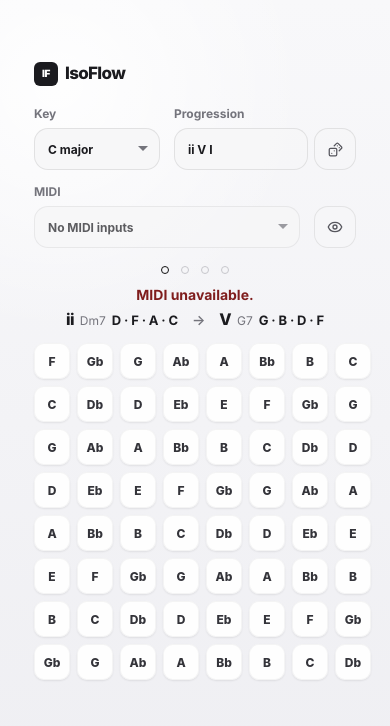
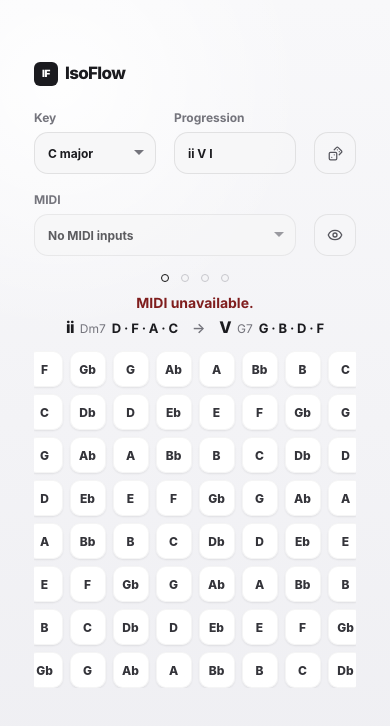
Before and after one commit to kazemio/isoflow, a React (Vite) app: page / in a window 390 px wide. Shown: the top 726 px of the page. Built offline with nearby package versions, Linux system fonts and the light colour scheme.

Commit message:
UI spacing tweaks

```diff
--- a/src/App.jsx
+++ b/src/App.jsx
@@ -799,7 +799,6 @@ function App() {
 
           <label className="ctrl-prog">
             Progression
-            <div className="progression-field">
             <input
               list="progression-presets"
               value={customText}
@@ -811,6 +810,9 @@ function App() {
                 <option key={name} value={chords.join(" ")}>{name}</option>
               ))}
             </datalist>
+          </label>
+
+          <label className="ctrl-random">
             <button
               type="button"
               className="random-button"
@@ -819,7 +821,6 @@ function App() {
             >
               <Dices size={15} />
             </button>
-            </div>
           </label>
 
           <label className="ctrl-midi">
@@ -885,6 +886,7 @@ function App() {
           </div>
         </div>
 
+        <div className="grid-outer">
           <div className="grid">
             {GRID.flat().map((cell) => (
               <button
@@ -897,6 +899,7 @@ function App() {
               </button>
             ))}
           </div>
+        </div>
 
       </section>
     </main>
--- a/src/styles.css
+++ b/src/styles.css
@@ -61,7 +61,6 @@ button {
   letter-spacing: -0.04em;
   color: #1b1b1f;
   align-self: center;
-  padding-right: 20px;
 }
 
 .brand-icon {
@@ -88,7 +87,7 @@ h2 {
 .controls {
   display: grid;
   grid-template-columns: 190px 1fr 150px;
-  gap: 14px;
+  gap: 18px;
   margin: 28px 0 18px;
 }
 
@@ -214,12 +213,17 @@ select {
 }
 
 
+.grid-outer {
+  display: flex;
+  justify-content: center;
+  overflow-x: auto;
+}
+
 .grid {
   display: grid;
   grid-template-columns: repeat(8, 42px);
   gap: 7px;
   width: max-content;
-  margin: 0 auto;
 }
 
 .cell {
@@ -412,28 +416,17 @@ button:disabled {
 
 
 .controls.key-controls {
-  grid-template-columns: auto 150px 1fr 1fr 90px;
+  grid-template-columns: auto 150px 1fr 90px 1fr 90px;
 }
 
-.progression-field {
-  display: flex;
-  align-items: center;
-  gap: 6px;
-  margin-top: 7px;
-}
-
-.progression-field input {
-  margin-top: 0;
-  flex: 1;
-  min-width: 0;
-  appearance: none;
-  font: inherit;
+.ctrl-random {
+  align-self: end;
 }
 
 .random-button {
-  flex-shrink: 0;
-  width: 42px;
+  width: 100%;
   height: 42px;
+  margin-top: 0;
   border-radius: 14px;
   display: grid;
   place-items: center;
@@ -460,8 +453,13 @@ button:disabled {
     grid-template-columns: 1fr 1fr 42px;
     grid-template-areas:
       "brand brand brand"
-      "key prog prog"
+      "key prog rand"
       "midi midi hint";
+  }
+
+  .ctrl-random {
+    grid-area: rand;
+    align-self: end;
   }
 
   .controls.key-controls .brand {
@@ -483,6 +481,7 @@ button:disabled {
 
   .ctrl-hint {
     grid-area: hint;
+    align-self: end;
     display: flex;
     flex-direction: column;
     align-items: flex-end;
@@ -498,8 +497,10 @@ button:disabled {
     user-select: none;
   }
 
-  .hint-button {
+  .hint-button,
+  .random-button {
     width: 42px;
+    margin-top: 0;
   }
 
   .cell {
@@ -603,12 +604,12 @@ button:disabled {
   }
 }
 
-.step-row.step-good~.grid .cell.selected,
-.step-row.step-good~.grid .cell.midi-held {
+.step-row.step-good~.grid-outer .cell.selected,
+.step-row.step-good~.grid-outer .cell.midi-held {
   animation: pulse-correct 0.5s ease forwards;
 }
 
-.step-row.step-bad~.grid .cell.selected,
-.step-row.step-bad~.grid .cell.midi-held {
+.step-row.step-bad~.grid-outer .cell.selected,
+.step-row.step-bad~.grid-outer .cell.midi-held {
   animation: shake-wrong 0.35s ease forwards;
 }
```
Lines whose indentation alone changed are shown as unchanged.
